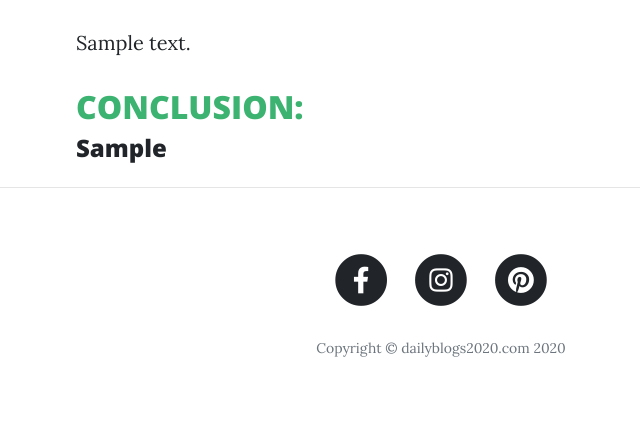
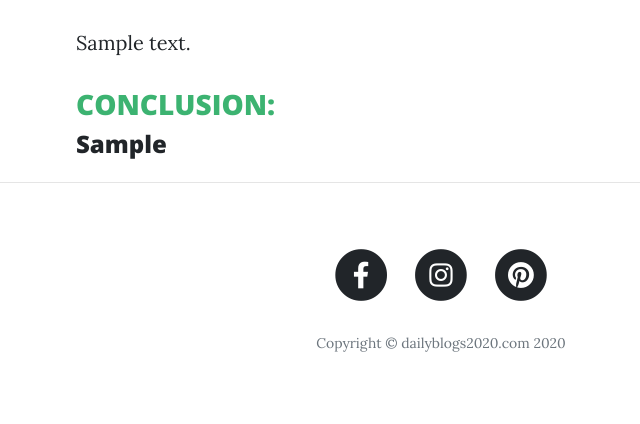
Before and after one commit to dailyblogs2020/dailyblogs2020, a Flask app: a page that uses templates/post.html in a window 1280 px wide. Shown: the part 935-1359 px from the top of the page, without its empty margins (199-839 px from the left). After the commit the page ends 1287 px from the top, so only its background shows below. Run offline with Flask 2, Linux system fonts and the light colour scheme; tables that the repository leaves empty hold one stand-in row (values such as "Sample post"); grey boxes marked "Sample" are stand-in pictures; some libraries are stand-ins or nearby versions.

Commit message:
make it better

```diff
--- a/templates/post.html
+++ b/templates/post.html
@@ -62,7 +62,7 @@
         <p>{{post.content}}</p>
 
 
-         <h2 style="color:MediumSeaGreen;">CONCLUSION:</h2>
+         <h3 style="color:MediumSeaGreen;">CONCLUSION:</h3>
         <h4>{{post.conclusion}}</h4>
 
 
```
